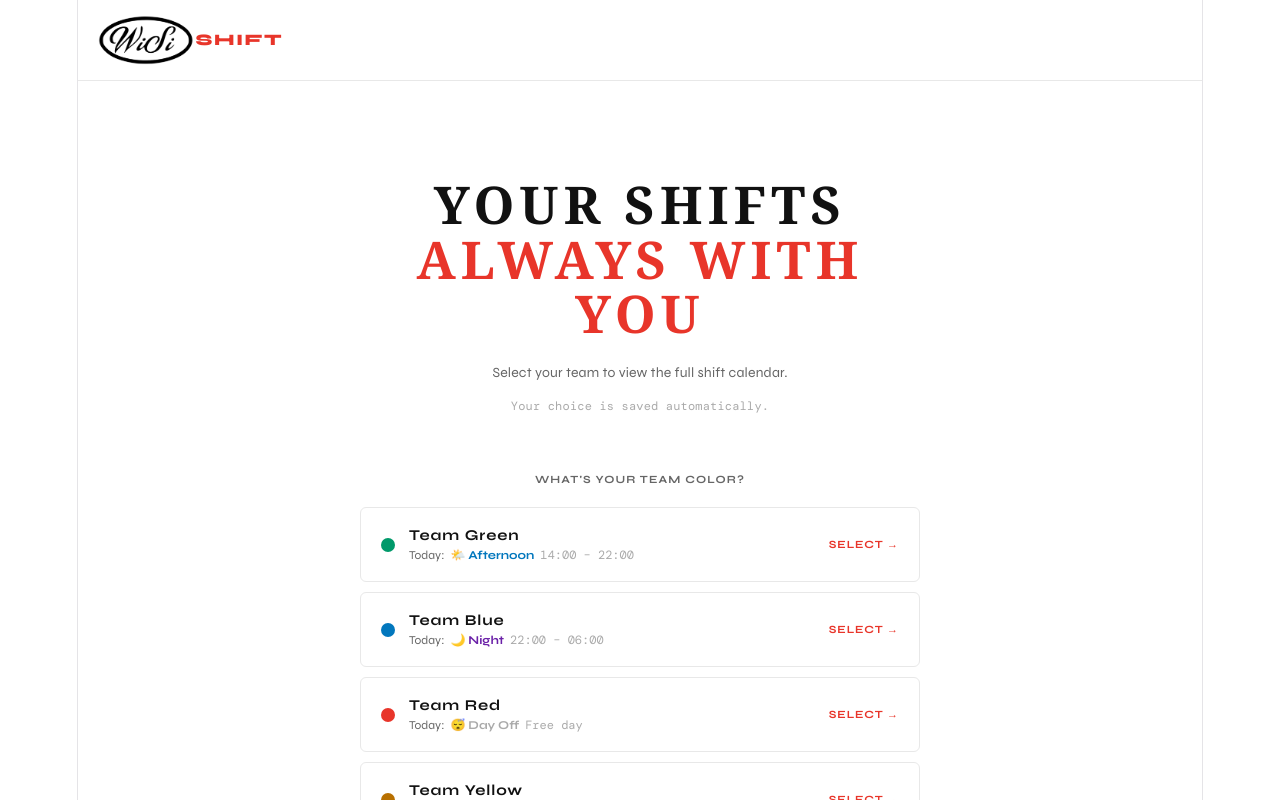
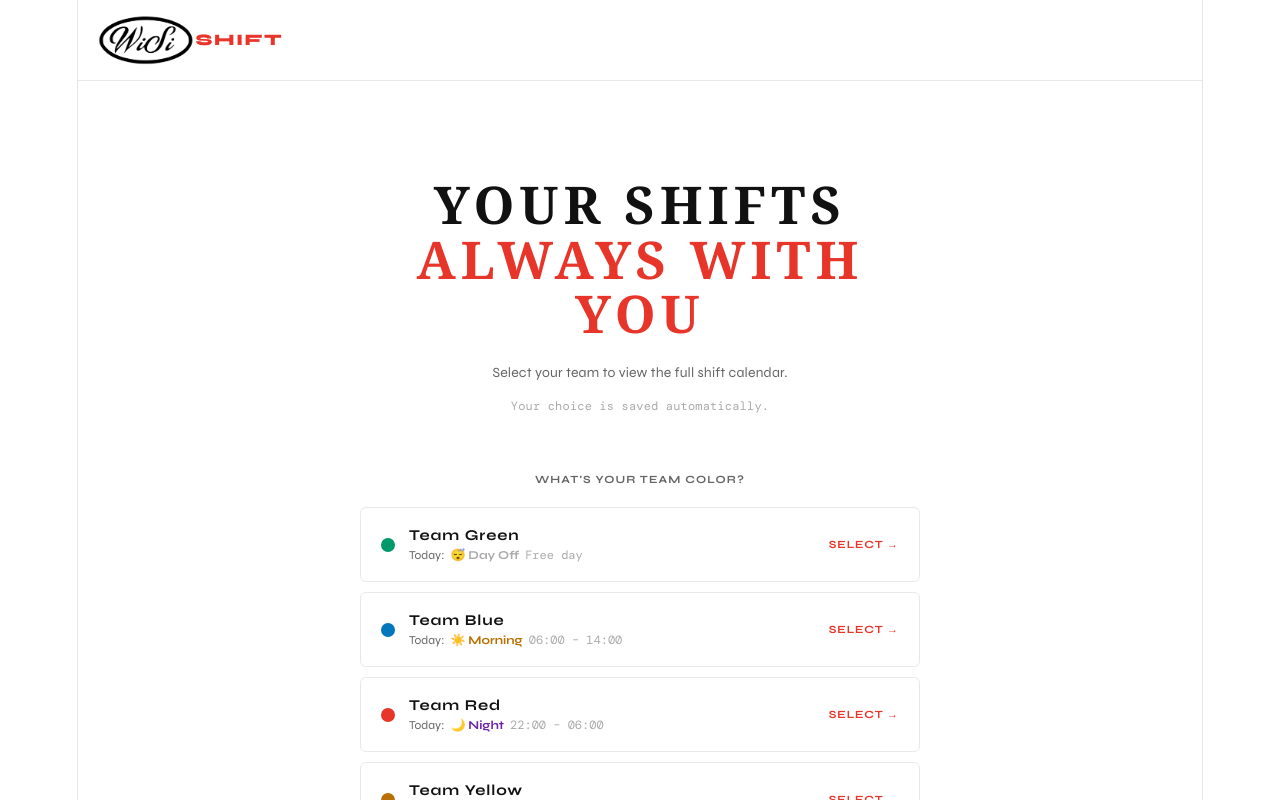
Before and after one commit to lorevis92/wisishift, a React (Vite) app: page / in a window 1280 px wide. Shown: the top 800 px of the page. Built offline with nearby package versions, Linux system fonts and the light colour scheme.

Commit message:
fix shift offset -1

```diff
--- a/src/App.jsx
+++ b/src/App.jsx
@@ -68,7 +68,7 @@ function getShiftForDate(team, date) {
   );
   const targetDate = new Date(date.getFullYear(), date.getMonth(), date.getDate());
   const diffDays = Math.round((targetDate - anchorDate) / 86400000);
-  const cycleDay = (((diffDays + 1) % 28) + 28) % 28;
+  const cycleDay = (((diffDays - 1) % 28) + 28) % 28;
   return CYCLE[cycleDay];
 }
 
```
